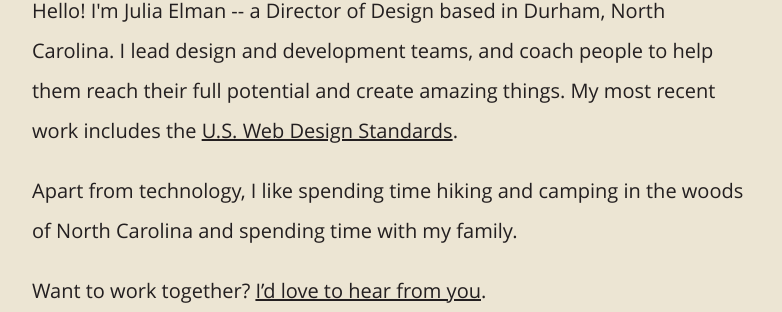
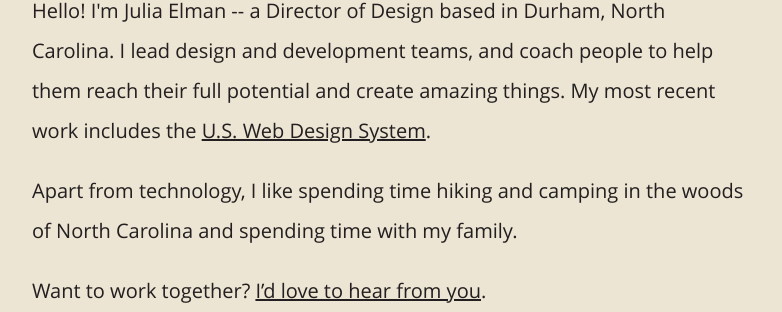
Before and after one commit to juliaelman/juliaelman.github.io, a Jekyll site: the page built from index.html, in a window 1280 px wide. Shown: the part 204-516 px from the top of the page, without its empty margins (248-1030 px from the left). Built offline with Jekyll 4.4.1, drawn with Linux system fonts in a browser that asks for light colours.

Commit message:
Update link to uswds on index.html.

```diff
--- a/index.html
+++ b/index.html
@@ -4,7 +4,7 @@
 body_id: home
 ---
 
-<p>Hello! I'm Julia Elman -- a Director of Design based in Durham, North Carolina. I lead design and development teams, and coach people to help them reach their full potential and create amazing things. My most recent work includes the <a href="https://standards.usa.gov/">U.S. Web Design Standards</a>.</p>
+<p>Hello! I'm Julia Elman -- a Director of Design based in Durham, North Carolina. I lead design and development teams, and coach people to help them reach their full potential and create amazing things. My most recent work includes the <a href="https://designsystem.digital.gov/">U.S. Web Design System</a>.</p>
 
 <p>Apart from technology, I like spending time hiking and camping in the woods of North Carolina and spending time with my family.</p>
 
```
